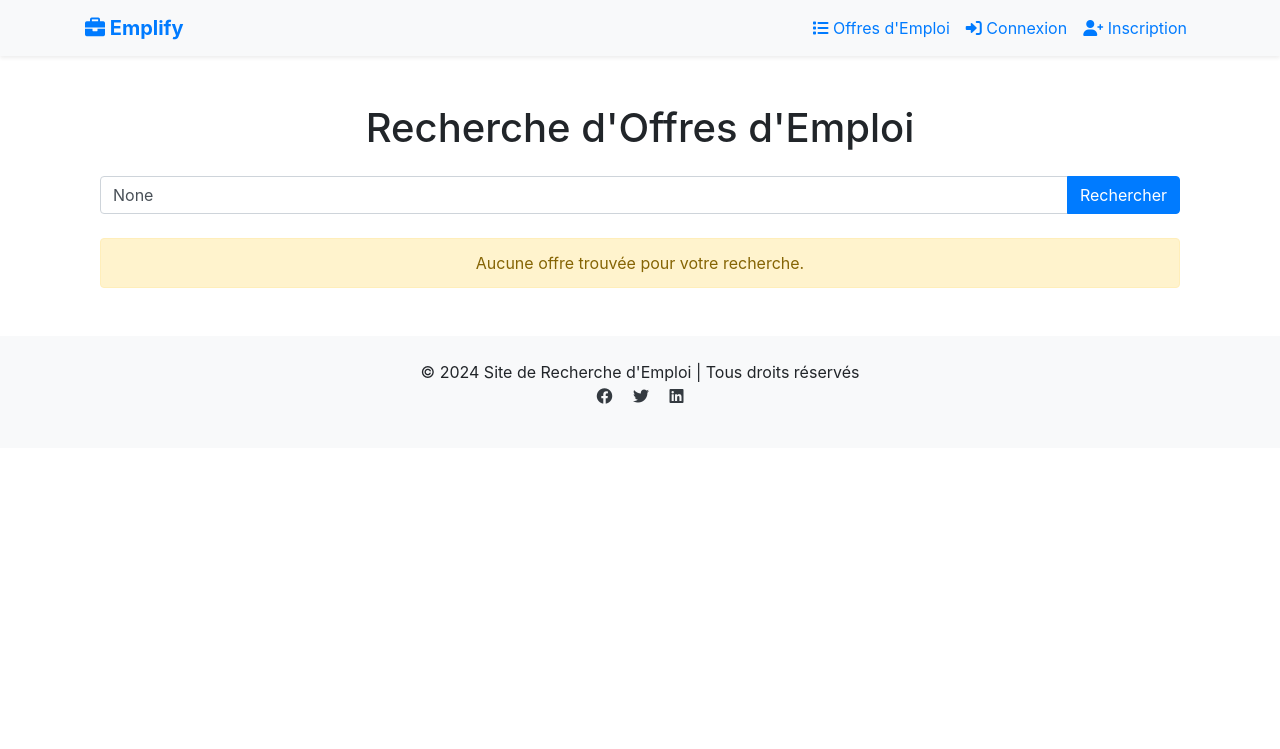
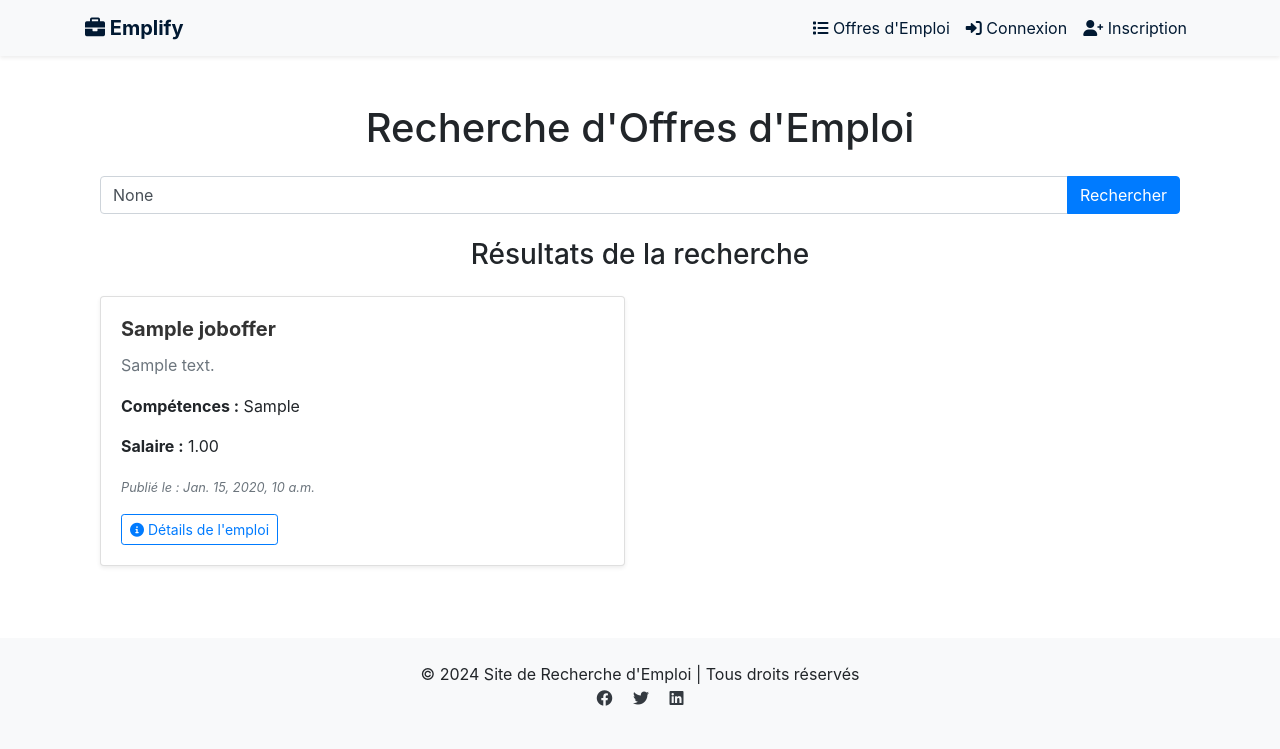
Before and after one commit to lucduplex/Emplify, a Django app: page /search_job_offers/ in a window 1280 px wide. Shown: the top 749 px of the page. Run offline with Django 5.2, Linux system fonts and the light colour scheme; tables that the repository leaves empty hold one stand-in row (values such as "Sample post"); some libraries are stand-ins or nearby versions.

Commit message:
barre de recherche

```diff
--- a/app/urls.py
+++ b/app/urls.py
@@ -11,9 +11,9 @@
     path('connexion/', views.login_view, name='login'),
     path('deconnexion/', views.logout_view, name='logout'),
     path('about/', views.about_view, name='about'),
-    path('upload_resume/', views.upload_resume, name='upload_resume'),  # URL pour le téléchargement de CV et lettre de motivation
-    path('search_job_offers/', views.search_job_offers, name='search_job_offers'),  # URL pour la recherche d'offres d'emploi
-    path('job_detail/<int:offre_id>/', views.job_detail, name='job_detail'),  # URL pour les détails de l'offre
+    path('upload_resume/', views.upload_resume, name='upload_resume'),
+    path('search_job_offers/', views.search_job_offers, name='search_job_offers'),
+    path('job_detail/<int:offre_id>/', views.job_detail, name='job_detail'),
     path('postuler_offre/<int:offre_id>/', views.postuler_offre, name='postuler_offre'),
     path('mes_candidatures/', views.mes_candidatures, name='mes_candidatures'),
 ]
--- a/app/views.py
+++ b/app/views.py
@@ -105,16 +105,11 @@
     else:
         job_offers = JobOffer.objects.all()
 
-    if not job_offers:
-        message = "Aucun emploi disponible à présent."
-    else:
-        message = None
-
     return render(request, 'search_job_offers.html', {
         'job_offers': job_offers,
-        'message': message,
         'query': query
     })
+
 # @login_required
 # def postuler_offre(request, offre_id):
 #     """Permettre à un candidat de postuler à une offre d'emploi."""
--- a/static/css/styles.css
+++ b/static/css/styles.css
@@ -10,12 +10,12 @@
 }
 
 .navbar-brand {
-    color: #007bff !important;
+    color: #011932 !important;
     font-size: 1.5rem;
 }
 
 .nav-link {
-    color: #007bff !important;
+    color:  #011932 !important;
 }
 
 .btn {
@@ -28,7 +28,7 @@
 }
 
 .card-header {
-    background-color: #007bff;
+    background-color: #25292d;
     color: white;
     text-align: center;
 }
--- a/templates/search_job_offers.html
+++ b/templates/search_job_offers.html
@@ -17,10 +17,10 @@
     </form>
 
     <!-- Résultats de recherche -->
-    {% if jobs %}
+    {% if job_offers %}
     <h3 class="text-center my-4">Résultats de la recherche</h3>
     <div class="row">
-        {% for job in jobs %}
+        {% for job in job_offers %}
         <div class="col-md-6 mb-4">
             <div class="card shadow-sm">
                 <div class="card-body">
@@ -29,6 +29,17 @@
                     <p><strong>Compétences :</strong> {{ job.competences_requises }}</p>
                     <p><strong>Salaire :</strong> {{ job.salaire }}</p>
                     <small class="text-muted"><em>Publié le : {{ job.date_publication }}</em></small>
+                    <div class="mt-3">
+                        <a href="{% url 'job_detail' job.id %}" class="btn btn-outline-primary btn-sm mr-2">
+                          <i class="fas fa-info-circle"></i> Détails de l'emploi
+                        </a>
+
+                        {% if user.role == 'RECRUTEUR' %}
+                        <a href="{% url 'mes_candidatures' %}" class="btn btn-outline-secondary btn-sm">
+                          <i class="fas fa-users"></i> Voir les candidats
+                        </a>
+                        {% endif %}
+                      </div>
                 </div>
             </div>
         </div>
```
